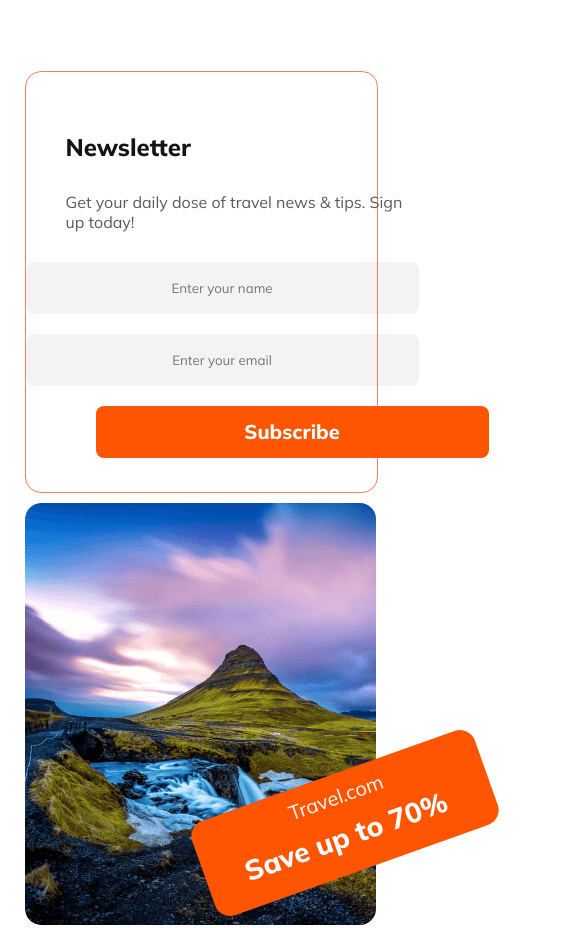
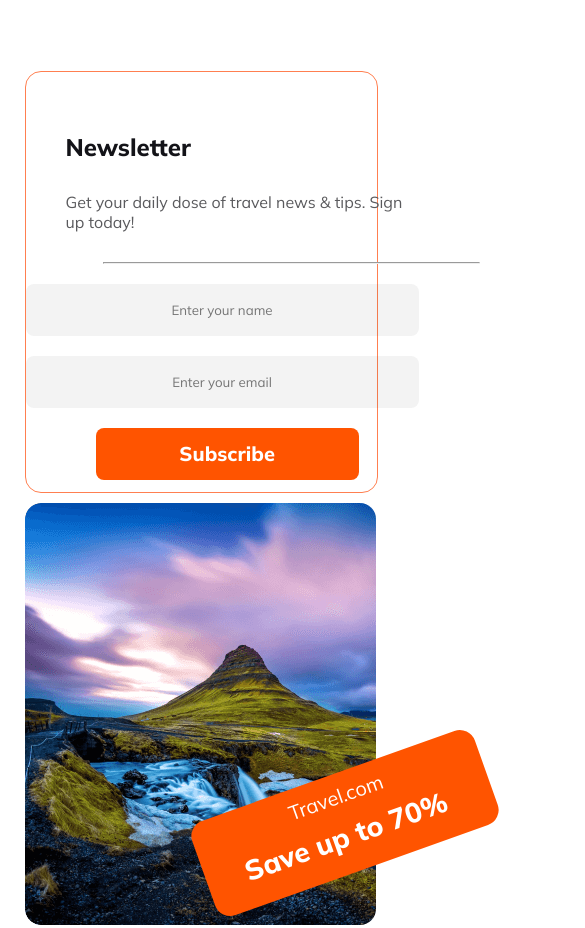
Before and after one commit to sayeed582/B9A2-Assaintment-2, a plain HTML site: page index.html in a window 390 px wide. Shown: the part 7000-7928 px from the top of the page, 585 px wide, since content can reach past the window. Drawn offline with Linux system fonts and the light colour scheme.

Commit message:
my responsivesite

```diff
--- a/index.html
+++ b/index.html
@@ -202,12 +202,15 @@
         <!-- Newsletter section -->
         <section class="newsletter">
             <div class="newsletter-input">
+                <div class="input-fother">
                     <h1>
                         Newsletter
                     </h1>
                     <p>
                         Get your daily dose of travel news & tips. Sign up today!
                     </p>
+                    <hr class="hrp">
+                </div>
 
                 <div class="input-ma">
                     <input class="input" type="text" placeholder="Enter your name"> <br>
@@ -242,7 +245,7 @@
             <div class="footer-logo">
                 <img src="Images/Social.svg" alt="">
             </div>
-            <hr>
+            <hr class="horoizental">
             <div class="footer-date">
                 <p>2017, All Rights Reserved.</p>
             </div>
--- a/style.css
+++ b/style.css
@@ -594,7 +594,14 @@ input {
   font-size: 16px;
   font-weight: 400;
 }
-
+.input-fother{
+  width: 474px;
+}
+.hrp{
+  width: 375px;
+  margin-right: 20px;
+  margin-bottom: 20px;
+}
 .input {
   border: none;
   width: 393px;
@@ -841,7 +848,9 @@ hr {
   .newsletter-input {
     width: 100%;
   }
-
+  #Subscribe{
+    width: 75%;
+  }
   /* Place section comments  */
   .place {
     flex-direction: column;
@@ -854,5 +863,7 @@ hr {
   .place-img {
     width: 100%;
   }
-
+  .horoizental{
+width: 100%;
+  }
 }
```
Lines whose indentation alone changed are shown as unchanged.
